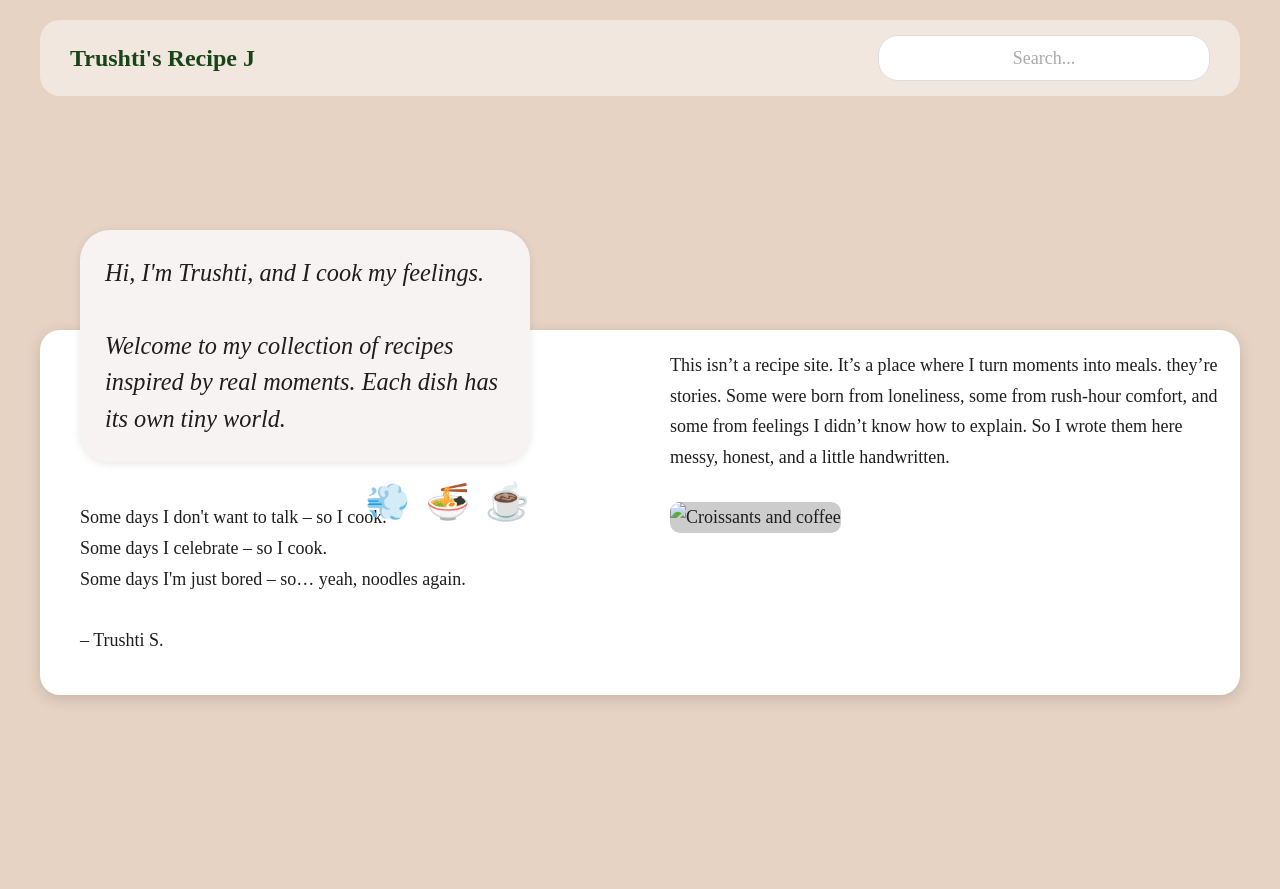
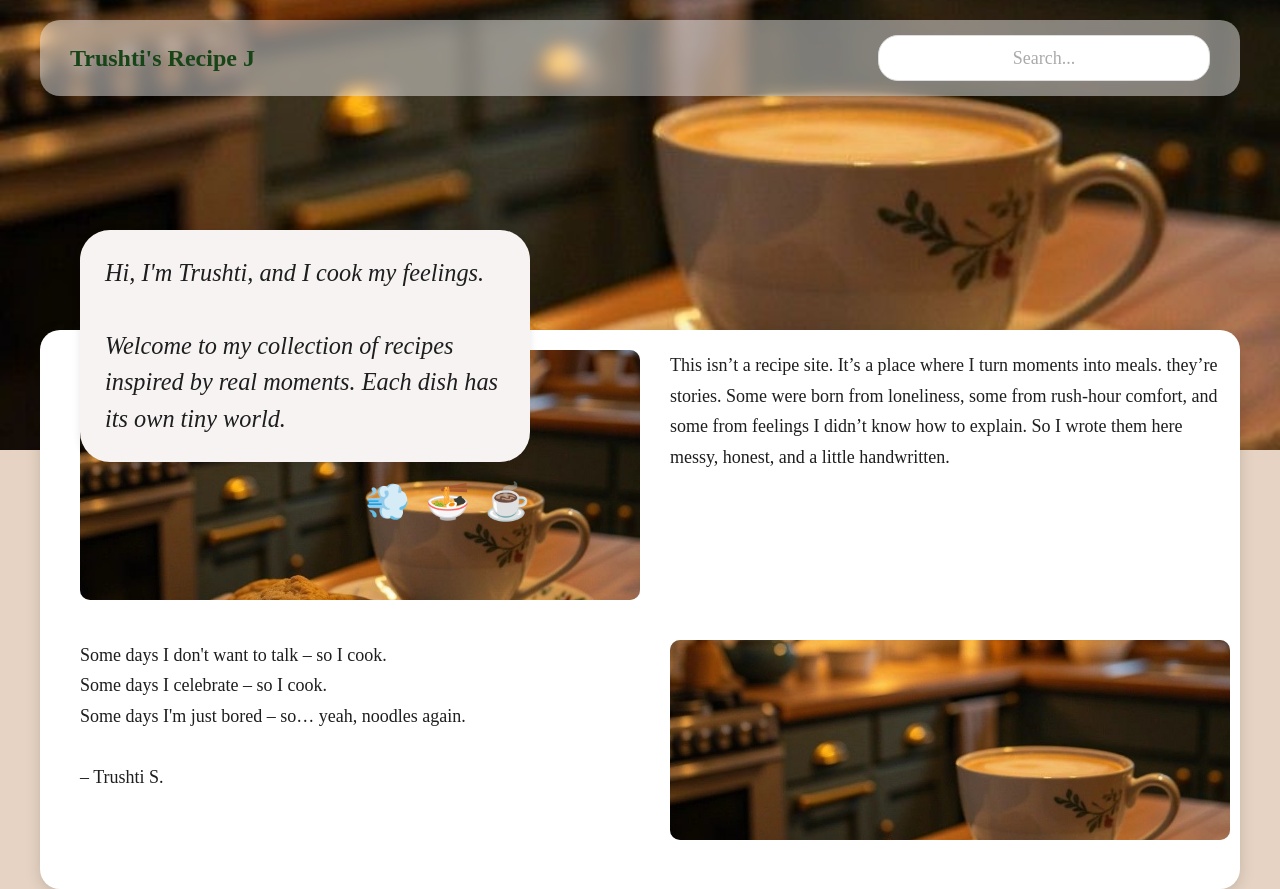
Before and after one commit to TrushtiSuthar/gbda228, a plain HTML site: page home_page.html in a window 1280 px wide. Before the commit the page ends 800 px from the top, so only its background shows below. Drawn offline with Linux system fonts and the light colour scheme; a web font is replaced by a local one.

Commit message:
made home page

```diff
--- a/index.html
+++ b/home_page.html
@@ -215,7 +215,7 @@
             <div class="main-grid">
 
                 <div class="grid-item">
-                    <img src="cooking2.jpg" alt="Plates of food" class="grid-image" />
+                    <img src="cooking.jpg" alt="Plates of food" class="grid-image" />
               </div>
 
                   <div class="grid-item">
@@ -233,7 +233,7 @@
                 </div>
 
                 <div class="grid-item">
-                    <img src="cooking1.jpg" alt="Croissants and coffee" class="grid-image" style="height: 200px;" />
+                    <img src="cooking.jpg" alt="Croissants and coffee" class="grid-image" style="height: 200px;" />
                 </div>
 
             </div>
```
Also changed, not shown: cooking.jpg (added).
